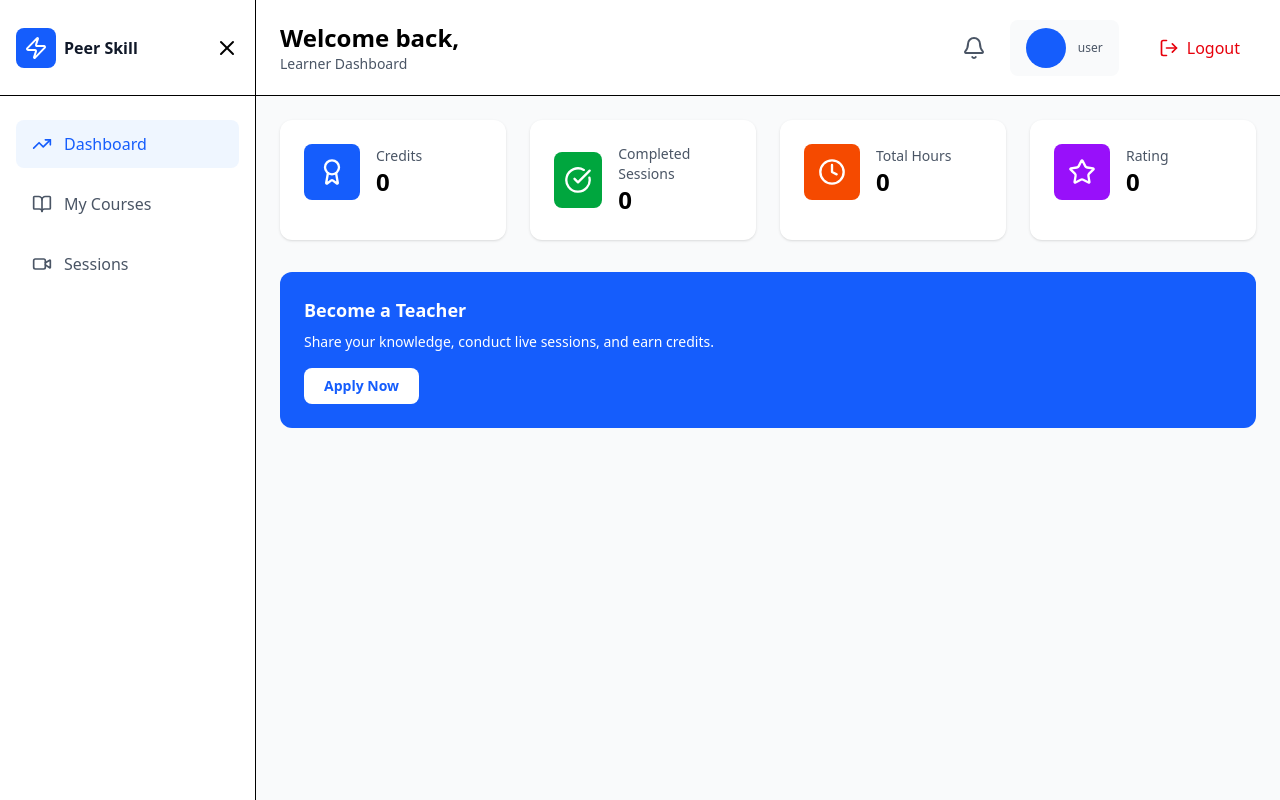
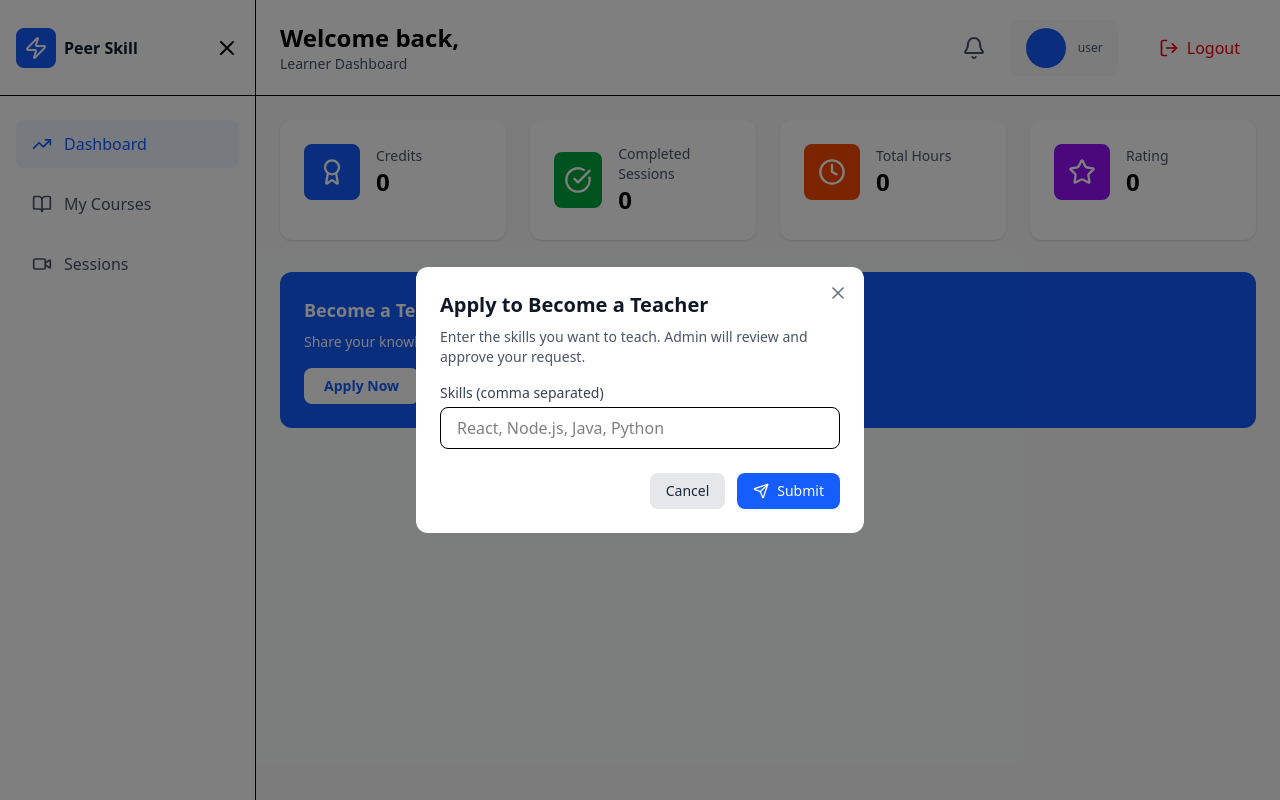
Before and after one commit to Bhuvansairam05/SkillSwap, a React (Vite) app in the folder Frontend/: page /user in a window 1280 px wide. Both pictures are taken after a click on the button "Apply Now". Built offline with nearby package versions, Linux system fonts and the light colour scheme.

Commit message:
teacher application added

```diff
--- a/Frontend/src/App.jsx
+++ b/Frontend/src/App.jsx
@@ -3,7 +3,6 @@ import { BrowserRouter,Routes,Route } from 'react-router-dom';
 import  Home  from './components/Home';
 import UserDashboard from './components/User/UserDashboard';
 import Admin from './components/Admin/Admin';
-import Teacher from './components/Teacher';
 function App() {
   return (
     <>
--- /dev/null
+++ b/Frontend/src/components/User/TeacherApplicationModal.jsx
@@ -0,0 +1,102 @@
+import { X, Send } from "lucide-react";
+import { useState } from "react";
+import toast from "react-hot-toast";
+
+function TeacherApplicationModal({ onClose, user }) {
+  const [skills, setSkills] = useState("");
+  const [loading, setLoading] = useState(false);
+
+  const handleSubmit = async (e) => {
+    e.preventDefault();
+
+    if (!skills.trim()) {
+      toast.error("Please enter at least one skill");
+      return;
+    }
+
+    try {
+      setLoading(true);
+
+      // 🔴 BACKEND WILL COME LATER
+      // This is the payload that will be sent to admin
+      const payload = {
+        type: "NEW_TEACHER",
+        message: `${user.name} applied to become a teacher`,
+        skills: skills.split(",").map(s => s.trim()),
+        userId: user.id
+      };
+
+      console.log("Teacher Application Payload →", payload);
+
+      // 🔔 MOCK SUCCESS
+      toast.success("Application sent to admin for approval");
+
+      onClose();
+    } catch (error) {
+      toast.error("Failed to submit application");
+    } finally {
+      setLoading(false);
+    }
+  };
+
+  return (
+    <div className="fixed inset-0 bg-black/50 flex items-center justify-center p-4 z-50">
+      <div className="bg-white w-full max-w-md rounded-xl p-6 relative">
+
+        {/* Close button */}
+        <button
+          onClick={onClose}
+          className="absolute top-4 right-4 text-gray-500 hover:text-gray-700"
+        >
+          <X className="w-5 h-5" />
+        </button>
+
+        <h2 className="text-xl font-bold text-gray-900 mb-2">
+          Apply to Become a Teacher
+        </h2>
+
+        <p className="text-sm text-gray-600 mb-4">
+          Enter the skills you want to teach. Admin will review and approve your request.
+        </p>
+
+        <form onSubmit={handleSubmit} className="space-y-4">
+          {/* Skills input */}
+          <div>
+            <label className="block text-sm font-medium text-gray-700 mb-1">
+              Skills (comma separated)
+            </label>
+            <input
+              type="text"
+              placeholder="React, Node.js, Java, Python"
+              value={skills}
+              onChange={(e) => setSkills(e.target.value)}
+              className="w-full px-4 py-2 border rounded-lg focus:outline-none focus:ring-2 focus:ring-blue-600"
+            />
+          </div>
+
+          {/* Buttons */}
+          <div className="flex justify-end gap-3 pt-2">
+            <button
+              type="button"
+              onClick={onClose}
+              className="px-4 py-2 rounded-lg bg-gray-200 text-gray-800 text-sm"
+            >
+              Cancel
+            </button>
+
+            <button
+              type="submit"
+              disabled={loading}
+              className="px-4 py-2 rounded-lg bg-blue-600 text-white text-sm flex items-center gap-2 disabled:opacity-60"
+            >
+              <Send className="w-4 h-4" />
+              {loading ? "Submitting..." : "Submit"}
+            </button>
+          </div>
+        </form>
+      </div>
+    </div>
+  );
+}
+
+export default TeacherApplicationModal;
--- a/Frontend/src/components/User/UserDashboard.jsx
+++ b/Frontend/src/components/User/UserDashboard.jsx
@@ -17,6 +17,8 @@ import {
 import Loader from "../Loader";
 import toast, { Toaster } from "react-hot-toast";
 import { useNavigate } from "react-router-dom";
+import TeacherApplicationModal from "./TeacherApplicationModal";
+
 
 function UserDashboard() {
   const navigate = useNavigate();
@@ -25,6 +27,7 @@ function UserDashboard() {
   // ✅ user from localStorage
   const storedUser = JSON.parse(localStorage.getItem("user"));
   const userId = storedUser?.id;
+  const [showTeacherModal, setShowTeacherModal] = useState(false);
 
   const [sidebarOpen, setSidebarOpen] = useState(true);
   const [activeTab, setActiveTab] = useState("overview");
@@ -189,9 +192,8 @@ function UserDashboard() {
             <button
               key={item.id}
               onClick={() => setActiveTab(item.id)}
-              className={`w-full flex items-center gap-3 px-4 py-3 rounded-lg transition ${
-                activeTab === item.id ? "bg-blue-50 text-blue-600" : "text-gray-600 hover:bg-gray-50"
-              }`}
+              className={`w-full flex items-center gap-3 px-4 py-3 rounded-lg transition ${activeTab === item.id ? "bg-blue-50 text-blue-600" : "text-gray-600 hover:bg-gray-50"
+                }`}
             >
               <item.icon className="w-5 h-5" />
               {sidebarOpen && <span>{item.label}</span>}
@@ -246,11 +248,12 @@ function UserDashboard() {
                     Share your knowledge, conduct live sessions, and earn credits.
                   </p>
                   <button
-                    onClick={() => toast.success("Teacher application submitted (mock)")}
+                    onClick={() => setShowTeacherModal(true)}
                     className="bg-white text-blue-600 px-5 py-2 rounded-lg font-semibold text-sm"
                   >
                     Apply Now
                   </button>
+
                 </div>
               ) : (
                 <div className="bg-white rounded-xl p-6 shadow-sm">
@@ -299,6 +302,13 @@ function UserDashboard() {
           )}
         </div>
       </main>
+      {showTeacherModal && (
+        <TeacherApplicationModal
+          user={storedUser}
+          onClose={() => setShowTeacherModal(false)}
+        />
+      )}
+
     </div>
   );
 }
```
